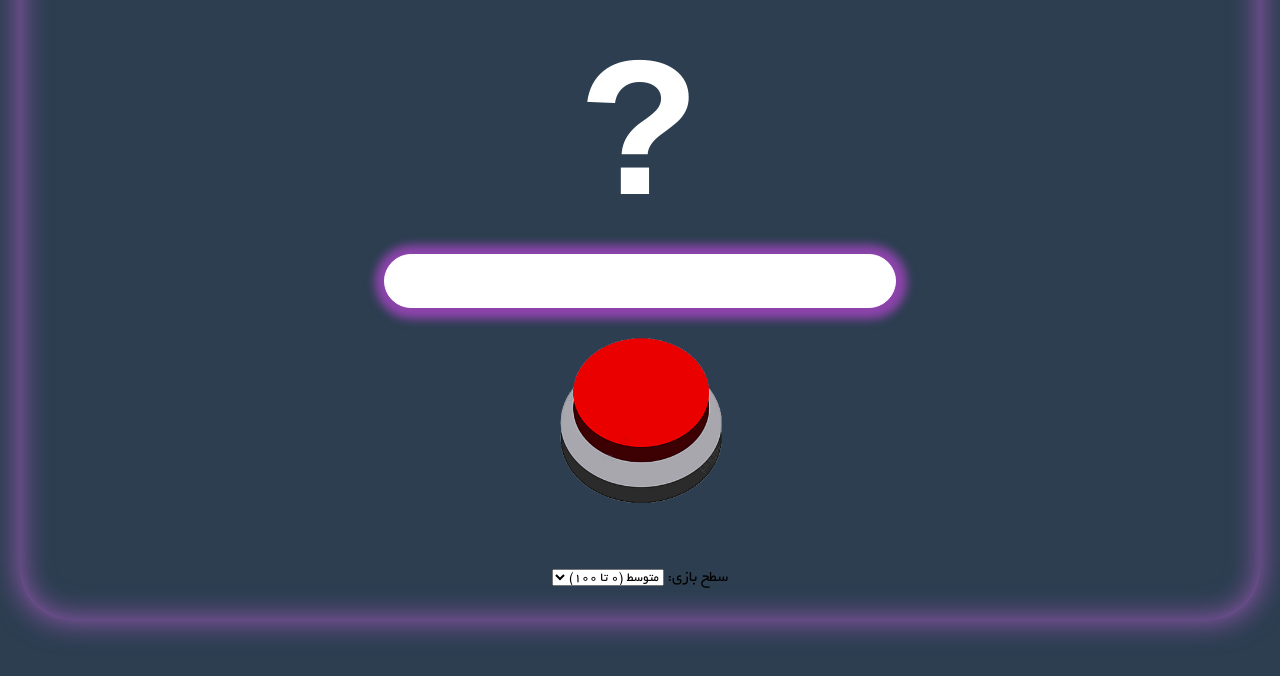
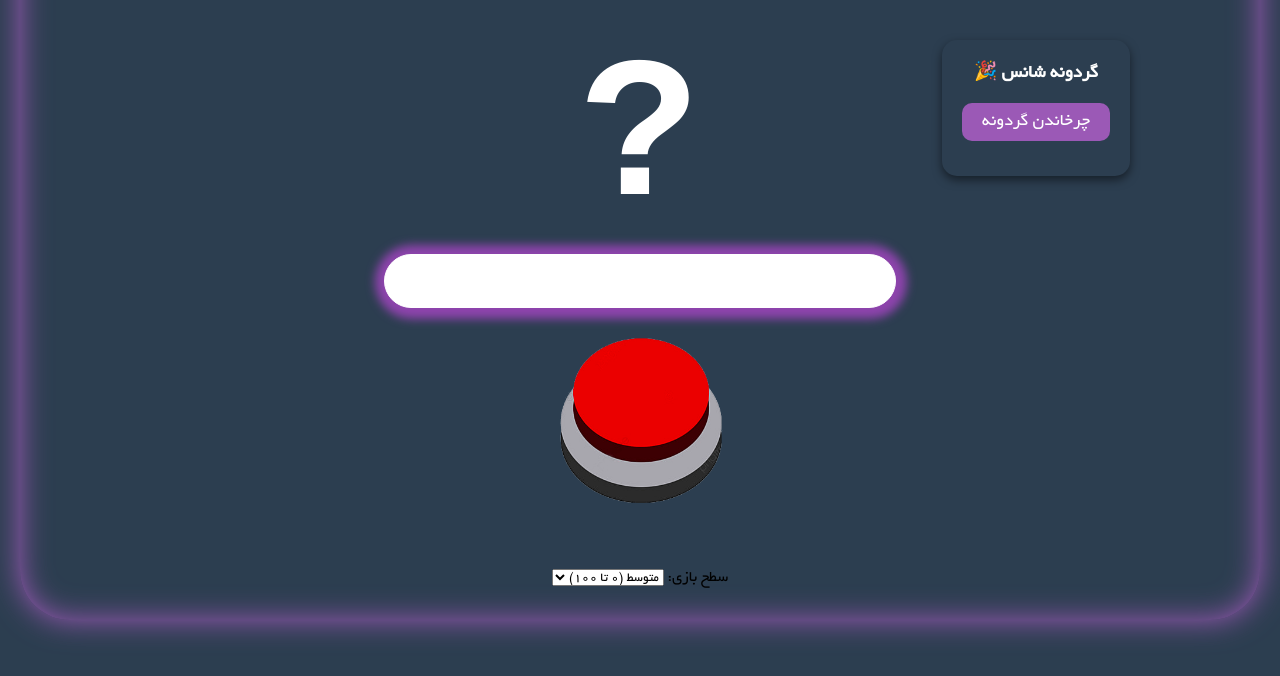
Before and after one commit to saeedamirii/my-project, a plain HTML site: page index.html in a window 1280 px wide. Shown: the part 110-786 px from the top of the page. Drawn offline with Linux system fonts and the light colour scheme.

Commit message:
Update index.html

```diff
--- a/index.html
+++ b/index.html
@@ -15,6 +15,16 @@
       <img id="heart4" class="heart" src="src/heart.png" width="50px" />
       <img id="heart5" class="heart" src="src/heart.png" width="50px" />
     </header>
+    <!-- گردونه شانس -->
+<div id="wheel" class="wheel">
+  <div class="wheel-container">
+    <div class="wheel-content">
+      <h3>گردونه شانس 🎉</h3>
+      <button id="spin-wheel" onclick="spinWheel()" disabled>چرخاندن گردونه</button>
+      <div id="wheel-result"></div>
+    </div>
+  </div>
+</div>
     <section id="main-section">
       <h1 id="main-number">?</h1>
       <div id="guess-number-holder">
```
